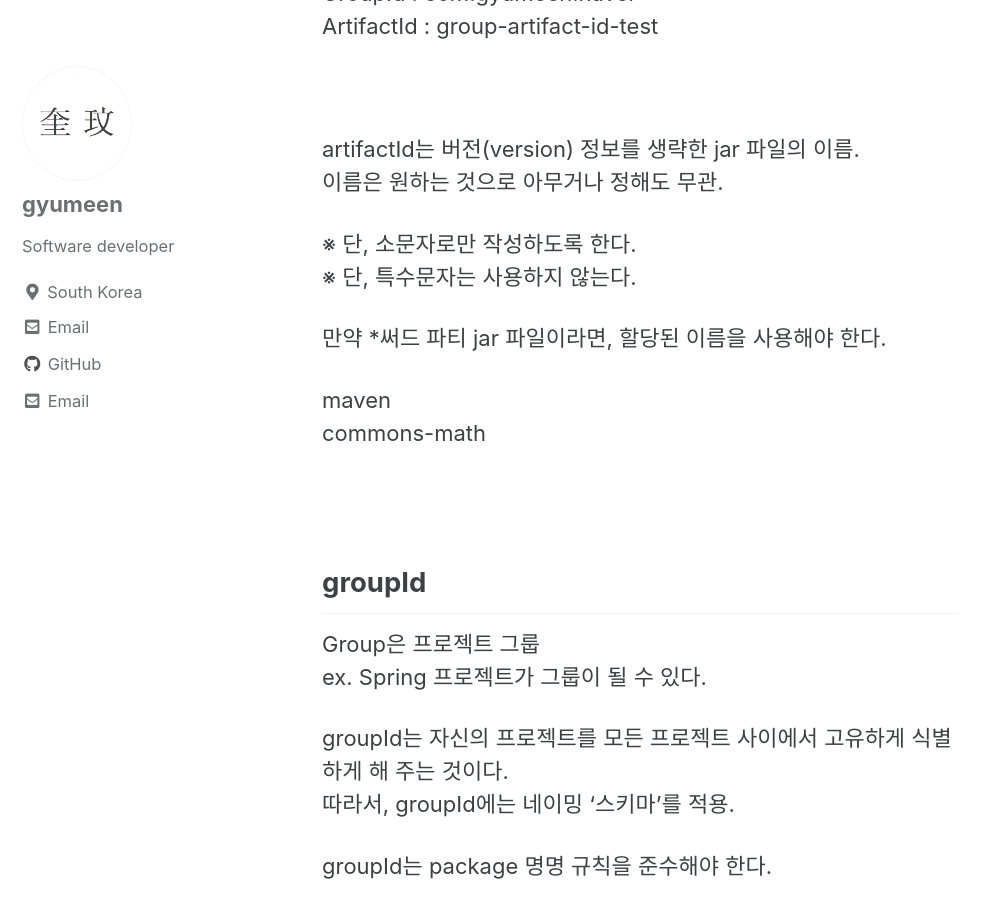
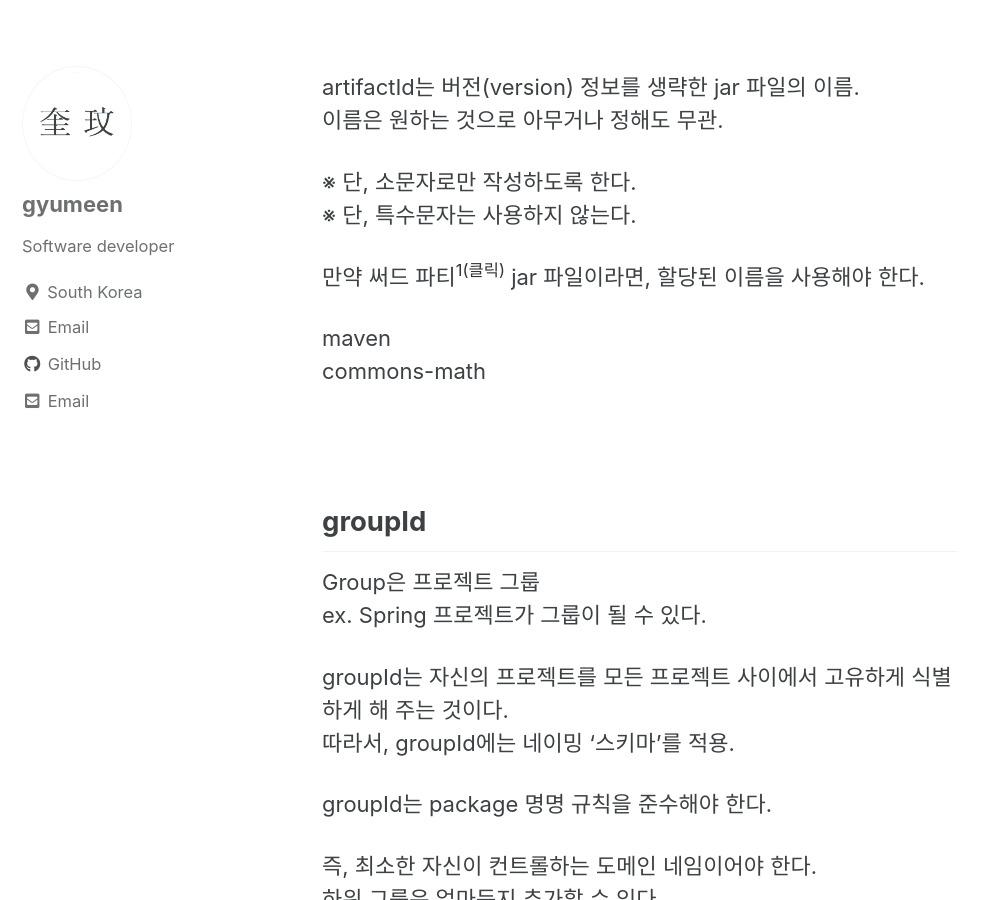
Before and after one commit to gyumeen/gyumeen.github.io, a Jekyll site: the page built from _posts/2021/Spring/2021-01-14-groupId.md, in a window 1280 px wide and 900 px high, scrolled down 1097 px. Shown: the whole window, without its empty margins (0-990 px from the left). Built offline with Jekyll 4.4.1, drawn with Linux system fonts in a browser that asks for light colours; cached includes are drawn as plain includes; comment, search, counter and statistics services are not loaded; some of the changed text lies outside the part shown.

Commit message:
Update 2021-01-14-groupId.md

```diff
--- a/_posts/2021/Spring/2021-01-14-groupId.md
+++ b/_posts/2021/Spring/2021-01-14-groupId.md
@@ -49,7 +45,7 @@ artifactId는 버전(version) 정보를 생략한 jar 파일의 이름.
 ※ 단, 소문자로만 작성하도록 한다.
 ※ 단, 특수문자는 사용하지 않는다.
 
-만약 \*써드 파티 jar 파일이라면, 할당된 이름을 사용해야 한다.
+만약 써드 파티<sup>[1(클릭)](#footnote_1)</sup> jar 파일이라면, 할당된 이름을 사용해야 한다.
 
 maven
 commons-math
@@ -102,8 +98,7 @@ C:\User\name\같은 파일 경로부터 naver.com 같은 도메인 네임까지
 
 <br/>
 
-
-\* 써드 파티 (Third party)
+<a name="footnote_1">1</a>: \* 써드 파티 (Third party)
 
 서드 파티 개발자(3rd party developer) or 써드 파티는 일반적으로
 하드웨어 생산자와 소프트웨어 개발자의 관계를 나타내는 용어로 사용된다.
```
Also changed, not shown: other parts of _posts/2021/Spring/2021-01-14-groupId.md (+0 -4 lines).
